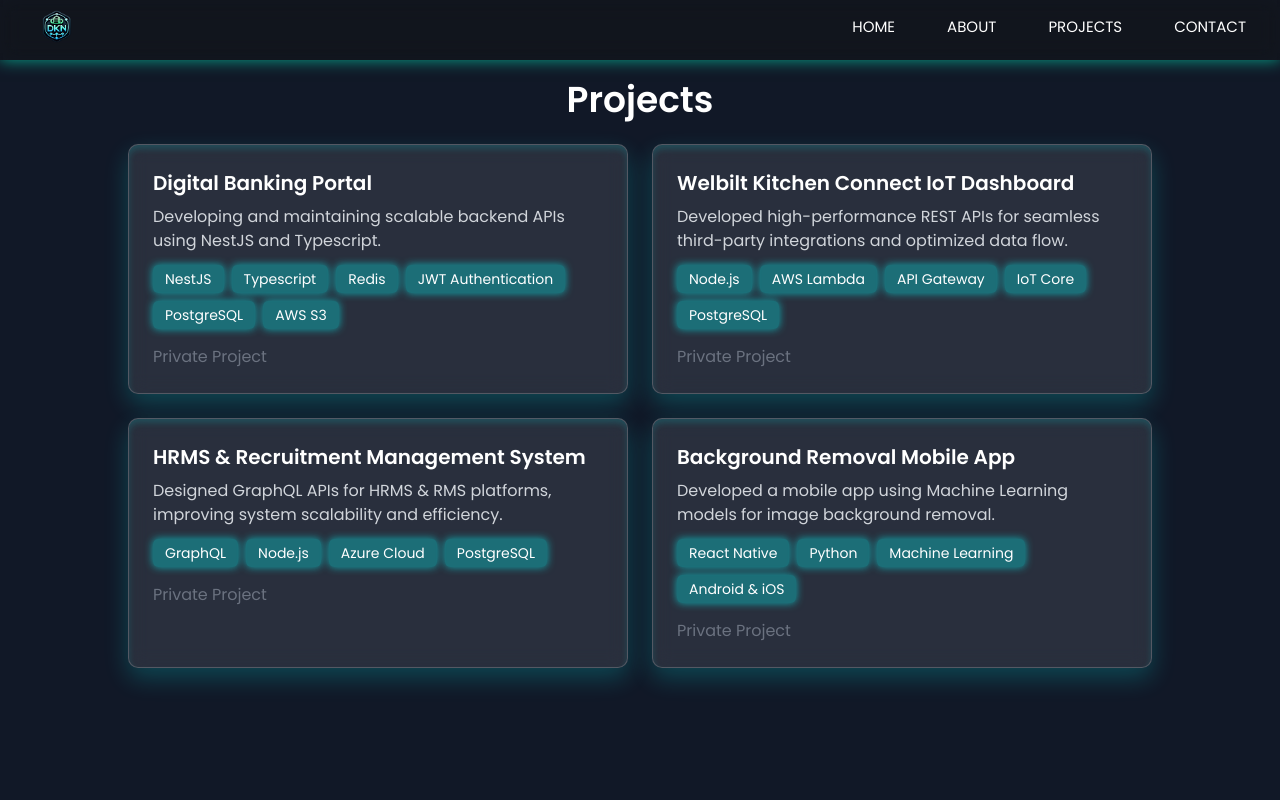
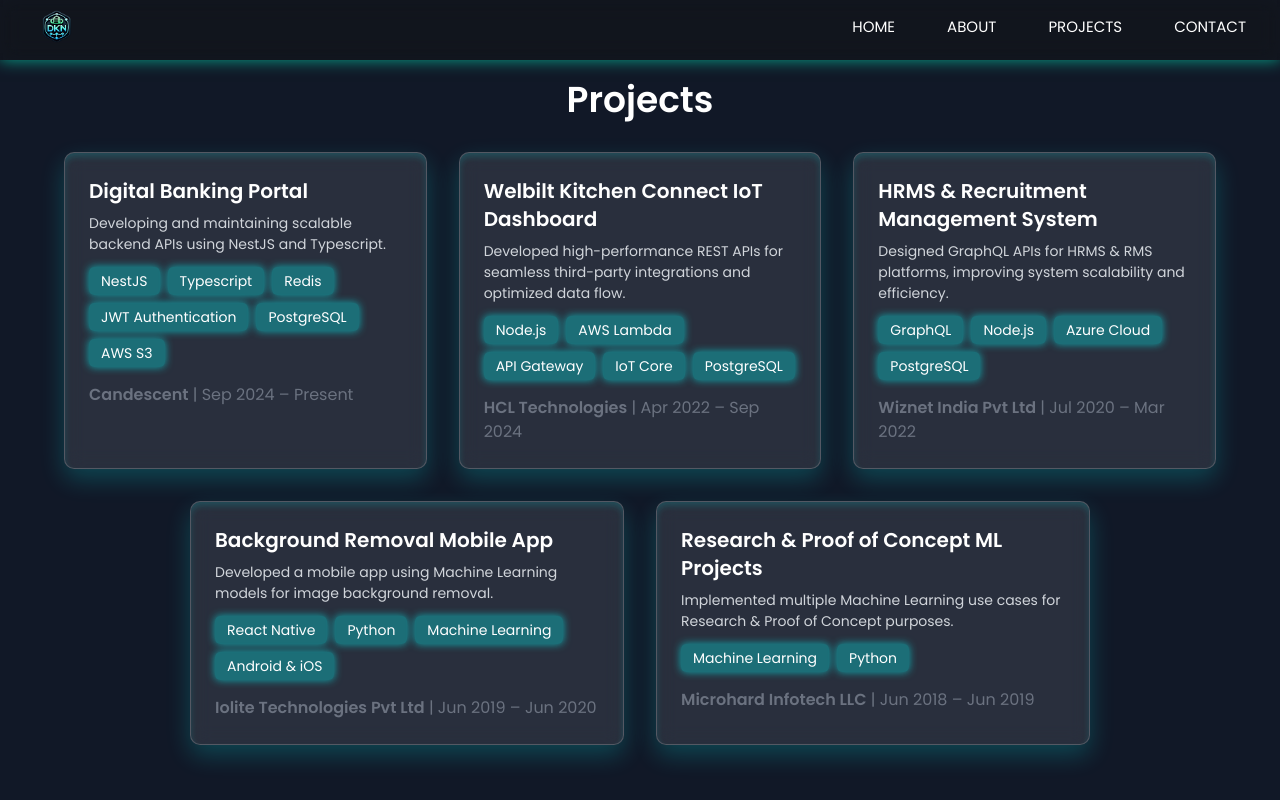
Before and after one commit to kandilidinesh/portfolio-web, a Next.js app: page /projects in a window 1280 px wide. Built offline with nearby package versions, Linux system fonts and the light colour scheme.

Commit message:
Polished Projects

```diff
--- a/app/projects/page.js
+++ b/app/projects/page.js
@@ -18,7 +18,8 @@
                 "PostgreSQL",
                 "AWS S3"
             ],
-            link: "#" // Private project
+            company: "Candescent",
+            timeline: "Sep 2024 – Present"
         },
         {
             title: "Welbilt Kitchen Connect IoT Dashboard",
@@ -31,14 +32,16 @@
                 "IoT Core",
                 "PostgreSQL"
             ],
-            link: "#" // Private project
+            company: "HCL Technologies",
+            timeline: "Apr 2022 – Sep 2024"
         },
         {
             title: "HRMS & Recruitment Management System",
             description:
                 "Designed GraphQL APIs for HRMS & RMS platforms, improving system scalability and efficiency.",
             technologies: ["GraphQL", "Node.js", "Azure Cloud", "PostgreSQL"],
-            link: "#" // Private project
+            company: "Wiznet India Pvt Ltd",
+            timeline: "Jul 2020 – Mar 2022"
         },
         {
             title: "Background Removal Mobile App",
@@ -50,15 +53,27 @@
                 "Machine Learning",
                 "Android & iOS"
             ],
-            link: "#" // Private project
+            company: "Iolite Technologies Pvt Ltd",
+            timeline: "Jun 2019 – Jun 2020"
+        },
+        {
+            title: "Research & Proof of Concept ML Projects",
+            description:
+                "Implemented multiple Machine Learning use cases for Research & Proof of Concept purposes.",
+            technologies: ["Machine Learning", "Python"],
+            company: "Microhard Infotech LLC",
+            timeline: "Jun 2018 – Jun 2019"
         }
     ];
 
     return (
-        <div className="min-h-screen bg-gray-900 text-white flex flex-col items-center px-8 pt-20">
-            <h1 className="text-4xl font-bold mb-6">Projects</h1>
-            <div className="grid gap-6 md:grid-cols-1 lg:grid-cols-2 w-full max-w-5xl">
-                {projects.map((project, index) => (
+        <div className="min-h-screen bg-gray-900 text-white flex flex-col items-center px-4 md:px-16 pt-20">
+            <h1 className="text-4xl font-bold mb-8">Projects</h1>
+
+            <div className="w-full max-w-[1400px] mx-auto">
+                {/* First Row: 3 projects */}
+                <div className="grid grid-cols-1 md:grid-cols-3 gap-8">
+                    {projects.slice(0, 3).map((project, index) => (
                         <div
                             key={index}
                             className="glass-card p-6 rounded-lg shadow-lg hover:scale-105 transition-transform">
@@ -79,12 +94,45 @@
                                     ))}
                                 </div>
                                 <span className="block mt-4 text-gray-500">
-                                Private Project
+                                    <strong>{project.company}</strong> |{" "}
+                                    {project.timeline}
+                                </span>
+                            </div>
+                        </div>
+                    ))}
+                </div>
+
+                {/* Second Row: 2 projects centered */}
+                <div className="grid grid-cols-1 md:grid-cols-2 gap-8 justify-center mx-auto mt-8 w-full md:max-w-[900px]">
+                    {projects.slice(3, 5).map((project, index) => (
+                        <div
+                            key={index}
+                            className="glass-card p-6 rounded-lg shadow-lg hover:scale-105 transition-transform">
+                            <div className="max-w-lg">
+                                <h2 className="text-xl font-bold">
+                                    {project.title}
+                                </h2>
+                                <p className="mt-2 text-gray-300">
+                                    {project.description}
+                                </p>
+                                <div className="mt-3 flex flex-wrap gap-2">
+                                    {project.technologies.map((tech, i) => (
+                                        <span
+                                            key={i}
+                                            className="tech-badge px-3 py-1 text-sm rounded-md">
+                                            {tech}
+                                        </span>
+                                    ))}
+                                </div>
+                                <span className="block mt-4 text-gray-500">
+                                    <strong>{project.company}</strong> |{" "}
+                                    {project.timeline}
                                 </span>
                             </div>
                         </div>
                     ))}
                 </div>
             </div>
+        </div>
     );
 }
--- a/styles/globals.css
+++ b/styles/globals.css
@@ -29,8 +29,21 @@
 html,
 body {
     overflow-x: hidden; /* Prevent horizontal scroll */
+    overflow-x: hidden; /* Prevents horizontal scrolling */
+    scrollbar-width: none; /* For Firefox */
+    -ms-overflow-style: none; /* For IE and Edge */
 }
 
+.grid-container {
+    overflow: hidden;
+    display: flex;
+    flex-wrap: wrap;
+    justify-content: center;
+}
+
+html::-webkit-scrollbar {
+    display: none; /* For Chrome, Safari, and Opera */
+}
 /* Buttons & Headings */
 h1,
 h2,
@@ -146,6 +159,9 @@
     transition: transform 0.3s ease, box-shadow 0.3s ease;
     position: relative;
     overflow: hidden;
+    max-height: 100%; /* Ensures no unnecessary scrolling */
+    display: flex;
+    flex-direction: column;
 }
 
 /* 3D Hover Effect */
@@ -188,3 +204,23 @@
     background: rgba(0, 255, 255, 0.5);
     box-shadow: 0 0 12px rgba(0, 255, 255, 0.9);
 }
+
+h1 {
+    font-size: 2rem; /* Reduce the page title size */
+}
+
+h2 {
+    font-size: 1.25rem; /* Reduce the project title size */
+}
+
+p {
+    font-size: 0.875rem; /* Slightly reduce project description */
+}
+
+.projects-grid {
+    display: grid;
+    grid-template-columns: repeat(auto-fit, minmax(300px, 1fr));
+    gap: 16px;
+    max-width: 1200px;
+    margin: 0 auto;
+}
```
Lines whose indentation alone changed are shown as unchanged.
